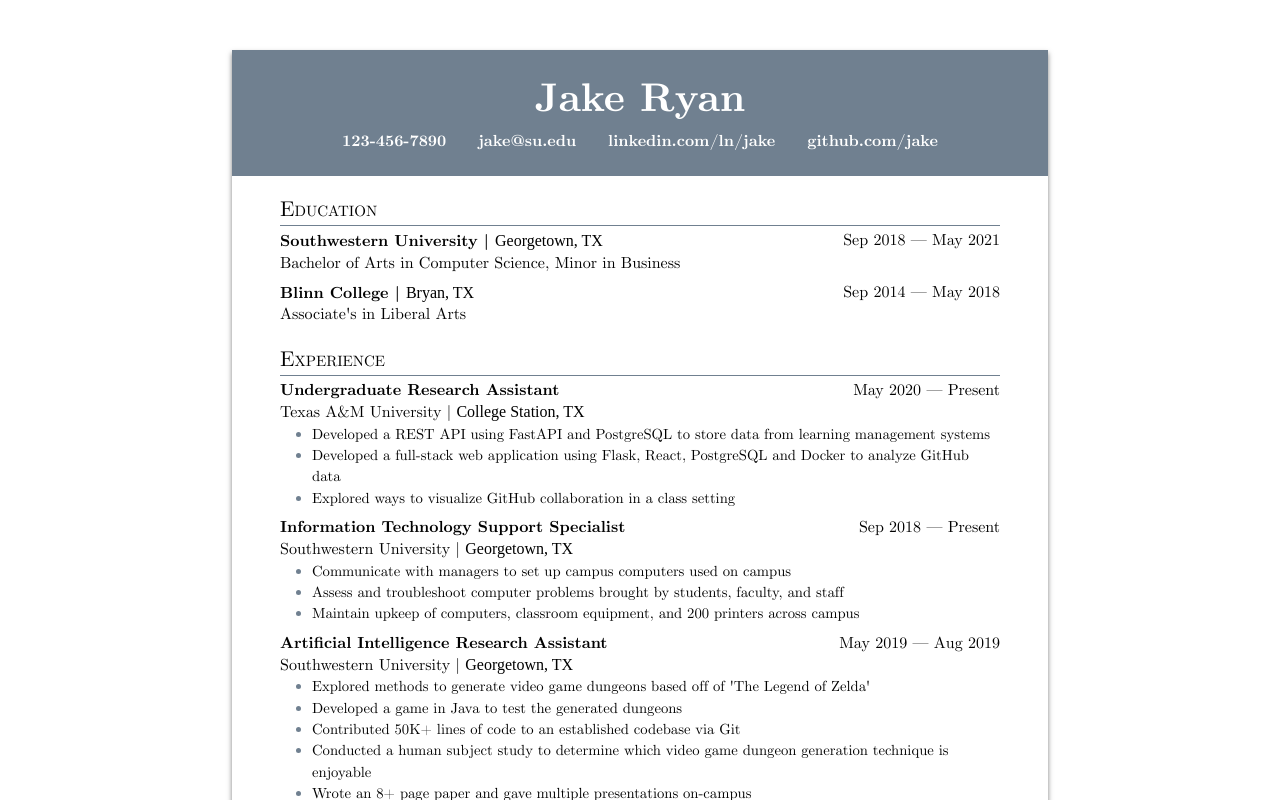
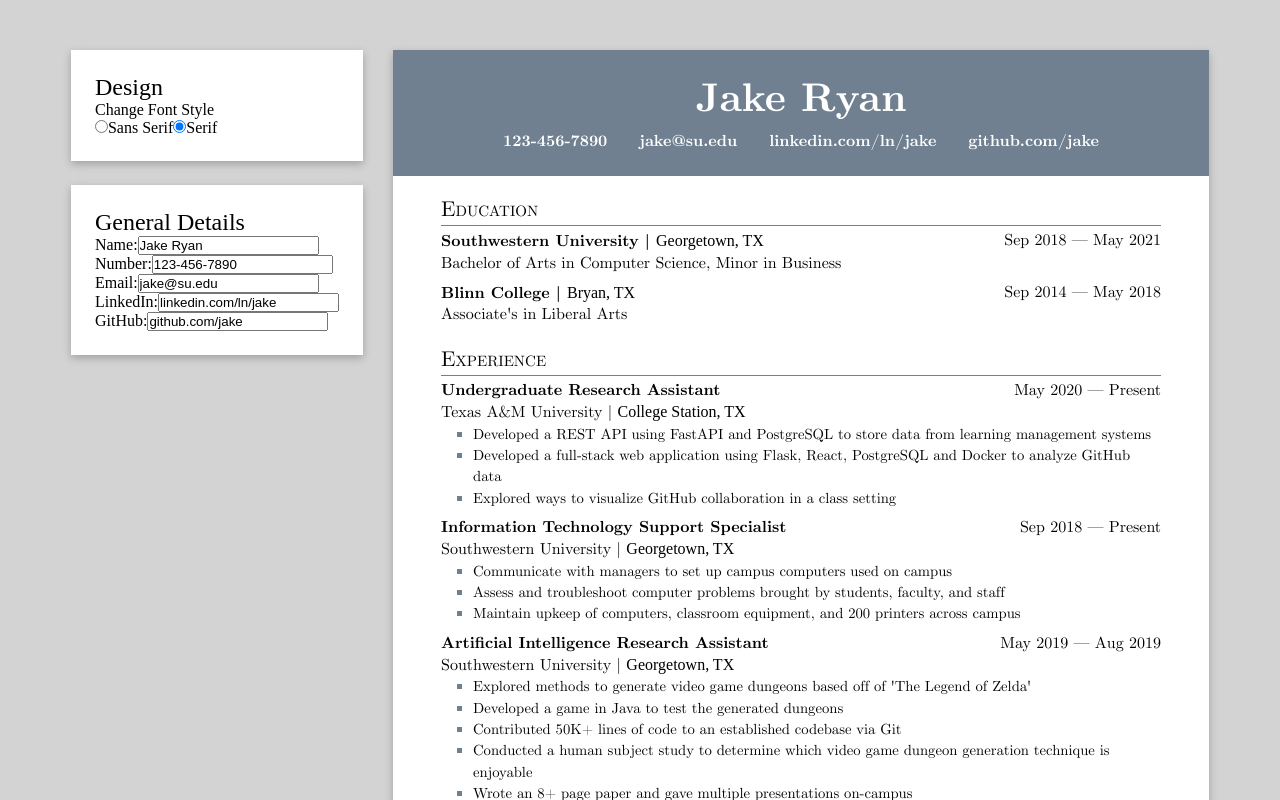
Before and after one commit to endulum/odin-cv-app, a React (Vite) app: page / in a window 1280 px wide. Shown: the top 800 px of the page. Built offline with nearby package versions, Linux system fonts and the light colour scheme; a web font is replaced by a local one.

Commit message:
can change font dynamically

```diff
--- a/src/App.jsx
+++ b/src/App.jsx
@@ -1,4 +1,5 @@
 import { useState } from 'react';
+import DesignInput from './components/input/DesignInput';
 import General from './components/cv/General';
 import GeneralInput from './components/input/GeneralInput';
 import Education from './components/cv/Education';
@@ -76,6 +77,10 @@ export default function App() {
   const [general, setGeneral] = useState(generalData);
   const [fontType, setFontType] = useState('serif');
 
+  function handleChangeFont(e) {
+    setFontType(e.target.value);
+  }
+
   function handleGeneralInput(property, value) {
     setGeneral({ ...general, [property]: value });
   }
@@ -83,6 +88,7 @@ export default function App() {
   return (
     <>
       <div className="input-forms">
+        <DesignInput data={fontType} onInput={handleChangeFont} />
         <GeneralInput data={general} onInput={handleGeneralInput} />
       </div>
 
--- /dev/null
+++ b/src/components/input/DesignInput.jsx
@@ -0,0 +1,17 @@
+export default function DesignInput({ data, onInput }) {
+  return (
+    <div className="input-form input-design">
+      <h2>Design</h2>
+
+      <p>Change Font Style</p>
+      <label>
+        <input type="radio" value="sans-serif" onChange={onInput} checked={data === 'sans-serif'} />
+        Sans Serif
+      </label>
+      <label>
+        <input type="radio" value="serif" onChange={onInput} checked={data === 'serif'} />
+        Serif
+      </label>
+    </div>
+  );
+}
--- a/src/styles/base.css
+++ b/src/styles/base.css
@@ -8,3 +8,15 @@
 html, body, #root {
   width: 100%;
 }
+
+#root {
+  display: flex;
+  flex-direction: row;
+  justify-content: center;
+  gap: 30px;
+  padding: 50px 0;
+}
+
+body {
+  background-color: lightgray;
+}
--- a/src/styles/cv.css
+++ b/src/styles/cv.css
@@ -1,14 +1,8 @@
 @import url(./fonts/fonts.css);
 
-#root {
-  display: flex;
-  flex-direction: row;
-  justify-content: center;
-  padding: 50px 0;
-}
-
 .cv {
-  box-shadow: 0 3px 5px rgba(0,0,0,0.5);
+  background-color: #fff;
+  box-shadow: rgba(0, 0, 0, 0.24) 0px 3px 8px;
   width: 8.5in;
   height: 11.5in;
 }
@@ -66,6 +60,7 @@
   }
 
   & .experience-info {
+    list-style: square;
     font-size: 11pt;
     margin-left: 2rem;
 
--- a/src/styles/forms.css
+++ b/src/styles/forms.css
@@ -1,3 +1,11 @@
 .input-forms {
-  display: none;
+  display: flex;
+  flex-direction: column;
+  gap: 1.5rem;
 }
+
+.input-form {
+  background-color: #fff;
+  box-shadow: rgba(0, 0, 0, 0.24) 0px 3px 8px;
+  padding: 1.5rem;
+}
```
